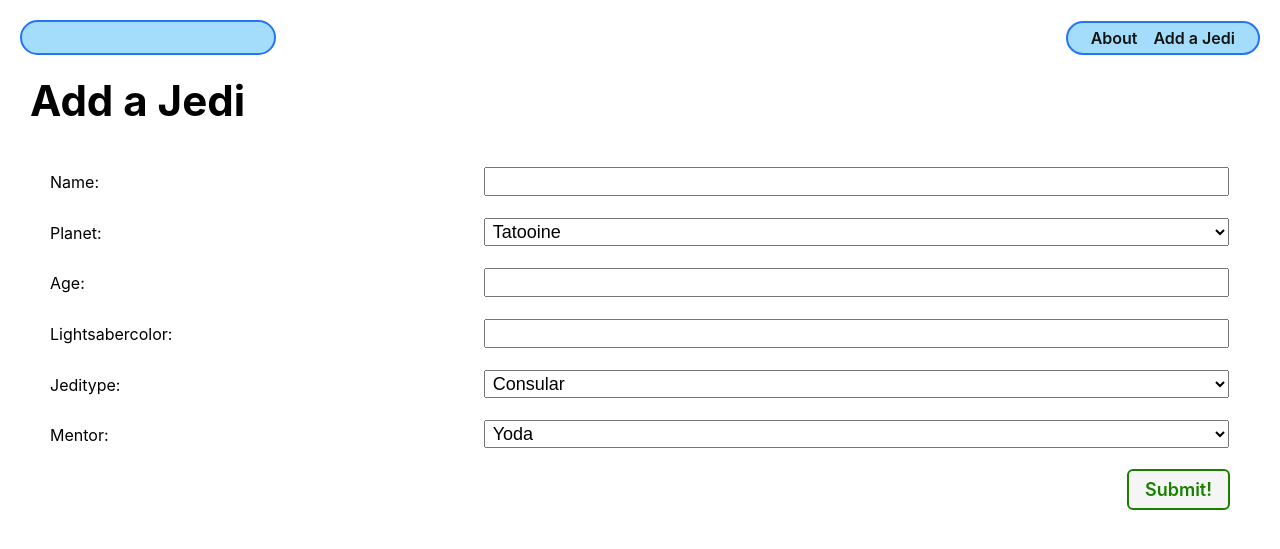
After one commit to walter0916/jedi-collector, a Django app: page /jedi/create in a window 1280 px wide. The commit adds this page. Shown: the top 549 px of the page. Run offline with Django 4.2, Linux system fonts and the light colour scheme.

Commit message:
add form to create a jedi

```diff
--- /dev/null
+++ b/main_app/static/css/form.css
@@ -0,0 +1,39 @@
+.form-container {
+  display: flex;
+  flex-direction: column;
+  width: 100%;
+}
+
+table {
+  padding: 0 40px;
+  width: 100%;
+  border-spacing: 0 20px;
+}
+
+th {
+  text-align: left;
+  padding: 6px 20px 0 0;
+  font-weight: normal;
+  vertical-align: top;
+  font-size: var(--font-reg);
+}
+
+td {
+  max-width: 60%;
+}
+
+td > * {
+  width: 100%;
+  padding: 2px 4px;
+  font-size: var(--font-l);
+}
+
+td > textarea {
+  height: calc(4 * var(--font-l) + 8px);
+  font-family: inherit;
+}
+
+.btn {
+  align-self: flex-end;
+  margin-right: 40px;
+}
--- a/main_app/static/css/home.css
+++ b/main_app/static/css/home.css
@@ -23,7 +23,7 @@ main > section {
   max-width: 375px;
 }
 
-.cat-container {
+.jedi-container {
   width: 80%;
 }
 
--- a/main_app/templates/base.html
+++ b/main_app/templates/base.html
@@ -28,7 +28,8 @@
     </div>
     <nav>
       <ul>
-        <li><a href="/about">About</a></li>
+        <li><a href="about/">About</a></li>
+        <li><a href="{% url 'jedi-create' %}">Add a Jedi</a></li>
       </ul>
     </nav>
   </header>
--- /dev/null
+++ b/main_app/templates/main_app/jedi_form.html
@@ -0,0 +1,23 @@
+{% extends 'base.html' %}
+{% load static %}
+
+{% block head %}
+<link rel="stylesheet" type="text/css" href="{% static 'css/form.css' %}"/>
+{% endblock %}
+
+{% block content %}
+
+<div class="page-header">
+  <h1>Add a Jedi</h1>
+  <img src="" alt=""/>
+</div>
+
+<form action="" method="post" class="form-container">
+  {% csrf_token %}
+  <table>
+    {{ form.as_table }}
+  </table>
+  <button type="submit" class="btn submit">Submit!</button>
+</form>
+
+{% endblock %}
--- a/main_app/views.py
+++ b/main_app/views.py
@@ -10,12 +10,12 @@ def home(request):
 class JediCreate(CreateView):
   model = Jedi
   fields = ['name', 'planet', 'age', 'lightsabercolor', 'jeditype', 'mentor']
-  success_url = '/home/'
+  success_url = ''
 
   def form_valid(self, form):
     jedi_type = form.cleaned_data['jeditype']
     stats = get_jedi_stats(jedi_type)
-    form.instance.powerlevel = stats['power_level']
+    form.instance.powerlevel = stats['powerlevel']
     form.instance.lightsaberskill = stats['lightsaberskills']
     form.instance.forceabilities = stats['forceabilities']
     form.instance.defense = stats['defense']
@@ -26,7 +26,7 @@ class JediCreate(CreateView):
     return super().form_valid(form)
 
 def get_jedi_stats(jedi_type):
-  if jedi_type == 'consular':
+  if jedi_type == 'C':
     return {
       'powerlevel': 7,
       'lightsaberskills': 6,
@@ -37,7 +37,7 @@ def get_jedi_stats(jedi_type):
       'stamina': 7,
       'charisma': 8
     }
-  elif jedi_type == 'sentinel':
+  elif jedi_type == 'S':
     return {
       'powerlevel': 8,
       'lightsaberskills': 8,
@@ -48,7 +48,7 @@ def get_jedi_stats(jedi_type):
       'stamina': 8,
       'charisma': 7
     }
-  elif jedi_type == 'guardian':
+  elif jedi_type == 'G':
     return {
       'powerlevel': 9,
       'lightsaberskills': 9,
```
